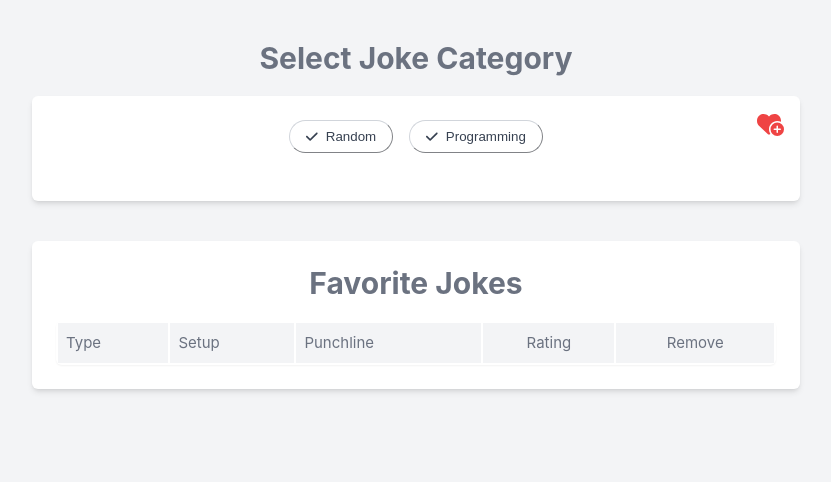
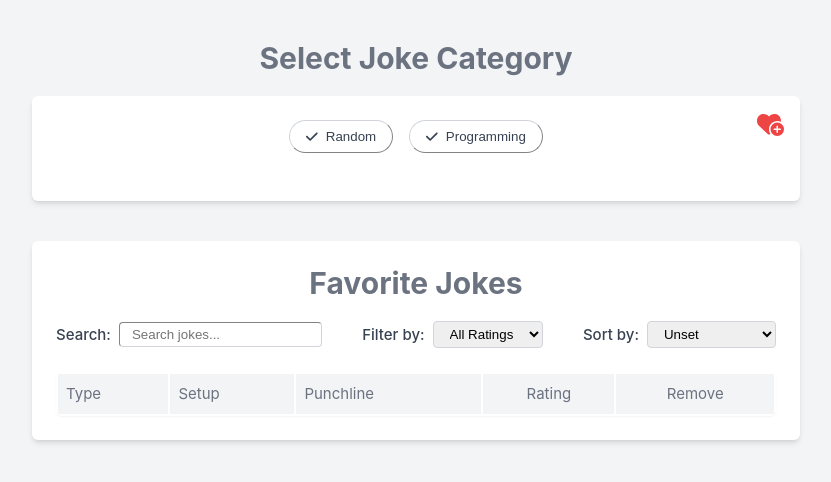
Before and after one commit to AlexandrosSeme/jokes-vue, a Vue app: page / in a window 1280 px wide. Shown: the top 482 px of the page, without its empty margins (224-1055 px from the left). Built offline with nearby package versions, Linux system fonts and the light colour scheme.

Commit message:
Add filtering-sortby-alphabeticall

```diff
--- a/src/components/Jokes.vue
+++ b/src/components/Jokes.vue
@@ -29,7 +29,32 @@
         </div>
     </div>
     <div class="mt-10 overflow-x-auto w-full max-w-3xl bg-white mx-auto p-6 shadow-md rounded-md relative">
-        <h1 class="text-3xl font-bold mb-5 text-gray-500 text-center w-full">Favorite Jokes</h1>
+        <h1 class="text-3xl font-bold mb-5 text-gray-500 text-center w-full">Favorite Jokes
+        </h1>
+        <div class="flex flex-col sm:flex-row sm:items-center sm:justify-between gap-4 mb-6">
+            <div class="flex items-center gap-2">
+                <label class="text-gray-700 font-medium">Search:</label>
+                <input v-model="searchQuery" type="text" placeholder="Search jokes..."
+                    class="border border-gray-300 rounded px-3 py-1 focus:outline-none focus:ring-2 focus:ring-indigo-400" />
+            </div>
+            <div class="flex items-center gap-2">
+                <label class="text-gray-700 font-medium">Filter by:</label>
+                <select v-model="filterRating"
+                    class="border border-gray-300 rounded px-3 py-1 focus:outline-none focus:ring-2 focus:ring-indigo-400">
+                    <option value="">All Ratings</option>
+                    <option v-for="r in 5" :key="r" :value="r">★ {{ r }}</option>
+                </select>
+            </div>
+            <div class="flex items-center gap-2">
+                <label class="text-gray-700 font-medium">Sort by:</label>
+                <select v-model="sortBy"
+                    class="border border-gray-300 rounded px-3 py-1 focus:outline-none focus:ring-2 focus:ring-indigo-400">
+                    <option value="">Unset</option>
+                    <option value="rating">Rating</option>
+                    <option value="alphabetical">Alphabetically</option>
+                </select>
+            </div>
+        </div>
         <table class="w-full table-auto border border-gray-300 rounded-md shadow-sm">
             <thead class="bg-gray-100">
                 <tr>
@@ -41,12 +66,13 @@
                 </tr>
             </thead>
             <tbody>
-                <tr v-for="(joke, index) in tableJokes" class="border-t hover:bg-gray-50 transition cursor-pointer">
+                <tr v-for="(joke, index) in filteredJokes" :key="joke.id"
+                    class="border-t hover:bg-gray-50 transition cursor-pointer">
                     <td class="px-2 py-2 capitalize">{{ joke.type }}</td>
                     <td class="px-2 py-2">{{ joke.setup }}</td>
                     <td class="px-2 py-2">{{ joke.punchline }}</td>
                     <td class="px-2 py-2 text-center stars">
-                        <font-awesome-icon v-for="star in 5" :icon="joke.rating >= star ? 'star' : 'star-half-alt'"
+                        <font-awesome-icon v-for="star in 5" :icon="joke.rating >= star ? 'star' : 'minus'"
                             class="cursor-pointer text-yellow-500 mx-0.5" @click="setRating(joke, star)" />
                     </td>
                     <td class="px-2 py-2 text-center">
@@ -63,7 +89,7 @@
 
 
 <script setup lang="ts">
-import { ref, watch, onMounted } from 'vue'
+import { ref, watch, onMounted, computed } from 'vue'
 import { getProgrammingJokes, getRandomJoke } from '../services/requests'
 import Swal from 'sweetalert2'
 
@@ -72,6 +98,20 @@ const selected = ref<JokeType>(null)
 const joke = ref<any | null>(null)
 const tableJokes = ref<any[]>([]);
 type RatedJoke = { id: number; type: string; setup: string; punchline: string; rating?: number }
+const searchQuery = ref('')
+const filterRating = ref<number | ''>('')
+const sortBy = ref<'rating' | 'alphabetical' | ''>('')
+
+onMounted(() => {
+    const saved = localStorage.getItem('favoriteJokes')
+    if (saved) {
+        tableJokes.value = JSON.parse(saved)
+    }
+})
+
+watch(tableJokes, (newJokes) => {
+    localStorage.setItem('favoriteJokes', JSON.stringify(newJokes))
+}, { deep: true })
 
 async function fetchJoke(type: JokeType) {
     selected.value = type
@@ -115,7 +155,6 @@ function addJoke(joke: RatedJoke) {
                 confirmButtonText: 'OK',
                 confirmButtonColor: '#6366f1'
             })
-
         }
     } else {
         console.log('Choose one Joke Category')
@@ -130,27 +169,42 @@ function addJoke(joke: RatedJoke) {
     }
 }
 
-
 function setRating(joke: RatedJoke, rating: number) {
     const index = tableJokes.value.findIndex(el => el.id === joke.id)
     if (index !== -1) {
         tableJokes.value[index].rating = rating
     }
 }
+
 function removeJoke(id: number) {
     tableJokes.value = tableJokes.value.filter(joke => joke.id !== id)
 }
 
-onMounted(() => {
-    const saved = localStorage.getItem('favoriteJokes')
-    if (saved) {
-        tableJokes.value = JSON.parse(saved)
+const filteredJokes = computed(() => {
+    let filtered = [...tableJokes.value]
+    if (searchQuery.value.trim() !== '') {
+        const query = searchQuery.value.toLowerCase()
+        filtered = filtered.filter(joke =>
+            joke.type.toLowerCase().includes(query) ||
+            joke.setup.toLowerCase().includes(query) ||
+            joke.punchline.toLowerCase().includes(query)
+        )
     }
+    if (filterRating.value !== '') {
+        console.log(filterRating.value)
+        filtered = filtered.filter(joke => joke.rating === Number(filterRating.value))
+    }
+    if (sortBy.value === 'rating') {
+        filtered.sort((a, b) => b.rating - a.rating)
+    } else if (sortBy.value === 'alphabetical') {
+        filtered.sort((a, b) => {
+            const aText = `${a.type} ${a.setup} ${a.punchline}`.toLowerCase()
+            const bText = `${b.type} ${b.setup} ${b.punchline}`.toLowerCase()
+            return aText.localeCompare(bText)
+        })
+    }
+    return filtered
 })
-
-watch(tableJokes, (newJokes) => {
-    localStorage.setItem('favoriteJokes', JSON.stringify(newJokes))
-}, { deep: true })
 
 </script>
 
--- a/src/plugins/fontawesome.ts
+++ b/src/plugins/fontawesome.ts
@@ -1,7 +1,7 @@
 import { library } from '@fortawesome/fontawesome-svg-core'
 import { FontAwesomeIcon } from '@fortawesome/vue-fontawesome'
-import { faHeart, faTrash, faStar, faInfoCircle, faCheck , faHeartCirclePlus , faExclamationCircle, faFaceSmile, faStarHalfAlt } from '@fortawesome/free-solid-svg-icons'
+import { faHeart, faTrash, faStar, faInfoCircle, faCheck , faHeartCirclePlus , faExclamationCircle, faFaceSmile, faStarHalfAlt , faMinus } from '@fortawesome/free-solid-svg-icons'
 
-library.add(faHeart, faTrash, faStar, faInfoCircle, faCheck, faHeartCirclePlus, faExclamationCircle, faFaceSmile, faStarHalfAlt)
+library.add(faHeart, faTrash, faStar, faInfoCircle, faCheck, faHeartCirclePlus, faExclamationCircle, faFaceSmile, faStarHalfAlt, faMinus)
 
 export default FontAwesomeIcon
```
